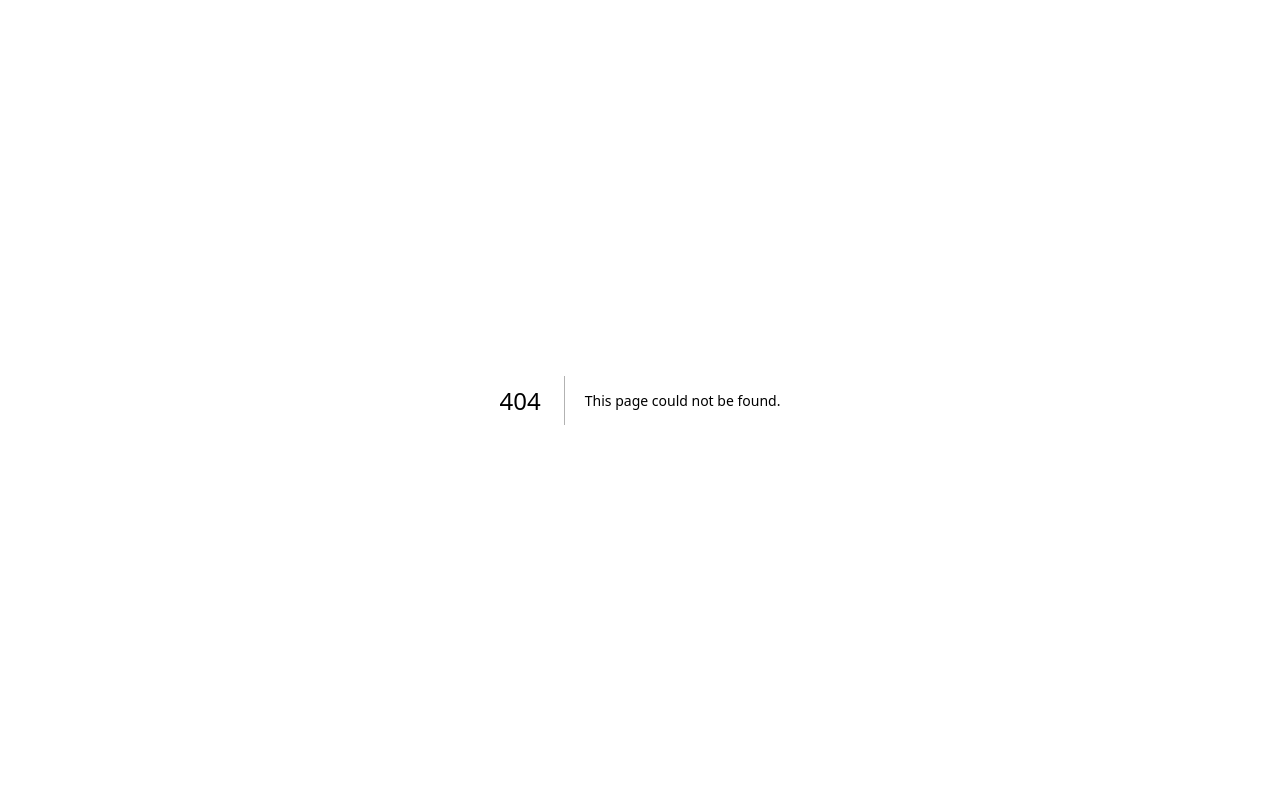
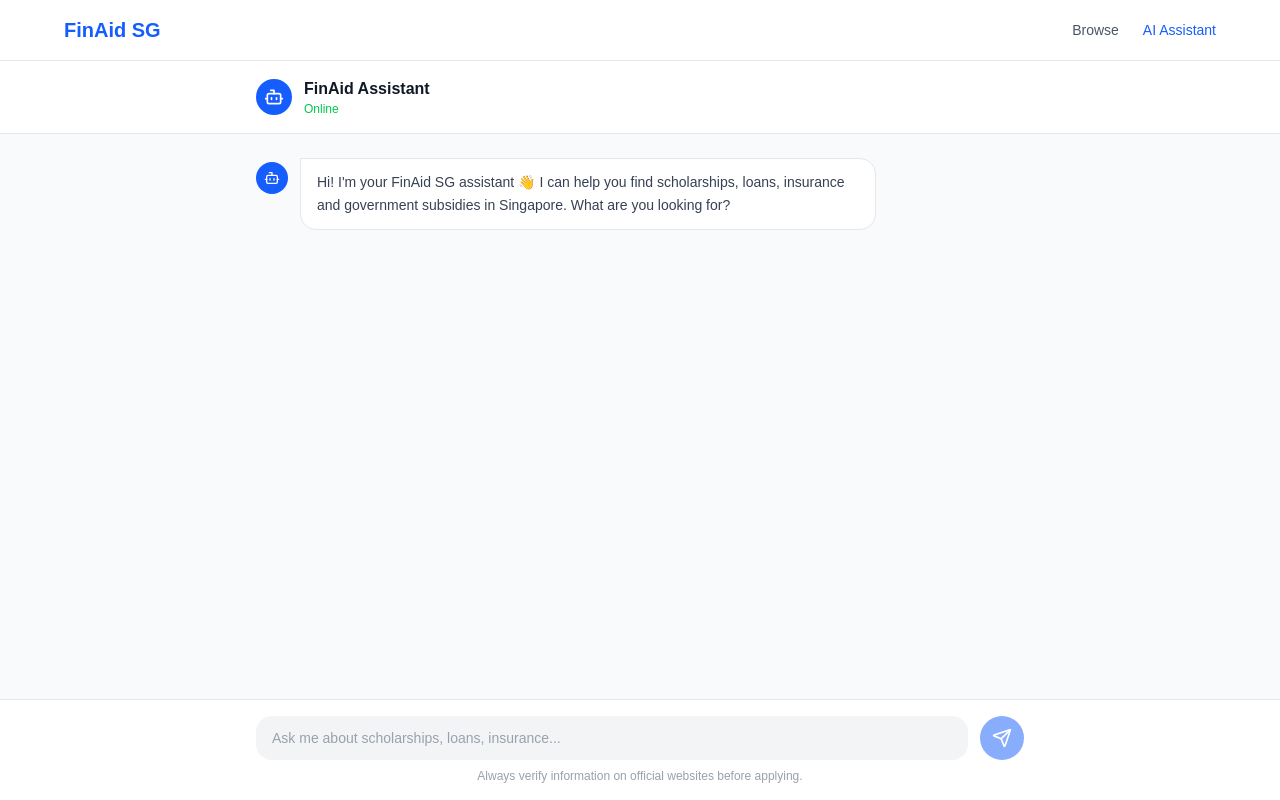
Before and after one commit to AshwinGunasekaran/finaid-sg, a Next.js app: page /chat in a window 1280 px wide. Before the commit this address had no page. Built offline with nearby package versions, Linux system fonts and the light colour scheme.

Commit message:
add AI chatbot with Claude API

```diff
--- a/package.json
+++ b/package.json
@@ -9,11 +9,14 @@
     "lint": "eslint"
   },
   "dependencies": {
+    "@anthropic-ai/sdk": "^0.95.2",
     "@supabase/supabase-js": "^2.105.4",
+    "@tailwindcss/typography": "^0.5.19",
     "lucide-react": "^1.14.0",
     "next": "16.2.6",
     "react": "19.2.4",
-    "react-dom": "19.2.4"
+    "react-dom": "19.2.4",
+    "react-markdown": "^10.1.0"
   },
   "devDependencies": {
     "@tailwindcss/postcss": "^4",
--- /dev/null
+++ b/src/app/api/chat/route.js
@@ -0,0 +1,58 @@
+import Anthropic from '@anthropic-ai/sdk'
+import { supabase } from '@/lib/supabase'
+
+const anthropic = new Anthropic({
+  apiKey: process.env.ANTHROPIC_API_KEY
+})
+
+export async function POST(request) {
+  try {
+    const { message } = await request.json()
+
+    // Fetch all schemes from database to give Claude context
+    const { data: schemes } = await supabase
+      .from('schemes')
+      .select('*, categories(name)')
+      .eq('is_active', true)
+
+    // Format schemes into readable context for Claude
+    const schemesContext = schemes.map(s => `
+      Name: ${s.title}
+      Category: ${s.categories?.name}
+      Provider: ${s.provider}
+      Description: ${s.description}
+      Amount: ${s.amount}
+      How it works: ${s.how_it_works}
+      Apply at: ${s.apply_url}
+    `).join('\n---\n')
+
+    const response = await anthropic.messages.create({
+      model: 'claude-sonnet-4-6',
+      max_tokens: 1024,
+      system: `You are a helpful financial aid assistant for Singapore.
+You help users find scholarships, loans, insurance and government subsidies.
+You have access to the following schemes in the database:
+
+${schemesContext}
+
+Guidelines:
+- Answer in a friendly, clear and simple way
+- Always mention the scheme name when recommending something
+- If a user asks about eligibility, be specific about the criteria
+- Always remind users to verify details on the official website before applying
+- If you don't know something or it's not in the database, say so honestly
+- Keep responses concise but helpful`,
+      messages: [
+        { role: 'user', content: message }
+      ]
+    })
+
+    return Response.json({
+      reply: response.content[0].text
+    })
+
+  } catch (error) {
+    console.error('Chat error:', error)
+    return Response.json({ error: 'Something went wrong' }, { status: 500 })
+  }
+}
--- /dev/null
+++ b/src/app/chat/page.js
@@ -0,0 +1,158 @@
+'use client'
+
+import ReactMarkdown from 'react-markdown'
+import { useState } from 'react'
+import Link from 'next/link'
+import { Send, Bot, User, Loader2 } from 'lucide-react'
+
+export default function ChatPage() {
+    const [messages, setMessages] = useState([
+        {
+            role: 'assistant',
+            content: "Hi! I'm your FinAid SG assistant 👋 I can help you find scholarships, loans, insurance and government subsidies in Singapore. What are you looking for?"
+        }
+    ])
+    const [input, setInput] = useState('')
+    const [loading, setLoading] = useState(false)
+
+    async function sendMessage() {
+        if (!input.trim() || loading) return
+
+        const userMessage = input.trim()
+        setInput('')
+        setLoading(true)
+
+        // Add user message to chat
+        setMessages(prev => [...prev, { role: 'user', content: userMessage }])
+
+        try {
+            const response = await fetch('/api/chat', {
+                method: 'POST',
+                headers: { 'Content-Type': 'application/json' },
+                body: JSON.stringify({ message: userMessage })
+            })
+
+            const data = await response.json()
+
+            setMessages(prev => [...prev, {
+                role: 'assistant',
+                content: data.reply || 'Sorry, something went wrong. Please try again.'
+            }])
+
+        } catch (error) {
+            setMessages(prev => [...prev, {
+                role: 'assistant',
+                content: 'Sorry, I encountered an error. Please try again.'
+            }])
+        }
+
+        setLoading(false)
+    }
+
+    function handleKeyDown(e) {
+        if (e.key === 'Enter' && !e.shiftKey) {
+            e.preventDefault()
+            sendMessage()
+        }
+    }
+
+    return (
+        <main className="min-h-screen bg-gray-50 flex flex-col">
+            {/* Navbar */}
+            <nav className="bg-white border-b border-gray-200 px-6 py-4">
+                <div className="max-w-6xl mx-auto flex items-center justify-between">
+                    <Link href="/" className="text-xl font-bold text-blue-600">
+                        FinAid SG
+                    </Link>
+                    <div className="flex gap-6 text-sm text-gray-600">
+                        <Link href="/browse" className="hover:text-blue-600">Browse</Link>
+                        <Link href="/chat" className="text-blue-600 font-medium">AI Assistant</Link>
+                    </div>
+                </div>
+            </nav>
+
+            {/* Chat header */}
+            <div className="bg-white border-b border-gray-200 px-6 py-4">
+                <div className="max-w-3xl mx-auto">
+                    <div className="flex items-center gap-3">
+                        <div className="bg-blue-600 rounded-full p-2">
+                            <Bot className="w-5 h-5 text-white" />
+                        </div>
+                        <div>
+                            <h1 className="font-semibold text-gray-900">FinAid Assistant</h1>
+                            <p className="text-xs text-green-500">Online</p>
+                        </div>
+                    </div>
+                </div>
+            </div>
+
+            {/* Messages */}
+            <div className="flex-1 overflow-y-auto px-6 py-6">
+                <div className="max-w-3xl mx-auto space-y-4">
+                    {messages.map((msg, i) => (
+                        <div
+                            key={i}
+                            className={`flex gap-3 ${msg.role === 'user' ? 'justify-end' : 'justify-start'}`}
+                        >
+                            {msg.role === 'assistant' && (
+                                <div className="bg-blue-600 rounded-full p-2 h-fit mt-1">
+                                    <Bot className="w-4 h-4 text-white" />
+                                </div>
+                            )}
+                            <div
+                                className={`max-w-xl px-4 py-3 rounded-2xl text-sm leading-relaxed ${msg.role === 'user'
+                                    ? 'bg-blue-600 text-white rounded-tr-none'
+                                    : 'bg-white border border-gray-200 text-gray-700 rounded-tl-none'
+                                    }`}
+                            >
+                                <ReactMarkdown>
+                                    {msg.content}
+                                </ReactMarkdown>
+                            </div>
+                            {msg.role === 'user' && (
+                                <div className="bg-gray-200 rounded-full p-2 h-fit mt-1">
+                                    <User className="w-4 h-4 text-gray-600" />
+                                </div>
+                            )}
+                        </div>
+                    ))}
+
+                    {loading && (
+                        <div className="flex gap-3 justify-start">
+                            <div className="bg-blue-600 rounded-full p-2 h-fit mt-1">
+                                <Bot className="w-4 h-4 text-white" />
+                            </div>
+                            <div className="bg-white border border-gray-200 rounded-2xl rounded-tl-none px-4 py-3">
+                                <Loader2 className="w-4 h-4 animate-spin text-gray-400" />
+                            </div>
+                        </div>
+                    )}
+                </div>
+            </div>
+
+            {/* Input */}
+            <div className="bg-white border-t border-gray-200 px-6 py-4">
+                <div className="max-w-3xl mx-auto flex gap-3">
+                    <textarea
+                        value={input}
+                        onChange={(e) => setInput(e.target.value)}
+                        onKeyDown={handleKeyDown}
+                        placeholder="Ask me about scholarships, loans, insurance..."
+                        rows={1}
+                        className="flex-1 bg-gray-100 rounded-2xl px-4 py-3 text-sm outline-none resize-none text-gray-700 placeholder-gray-400"
+                    />
+                    <button
+                        onClick={sendMessage}
+                        disabled={loading || !input.trim()}
+                        className="bg-blue-600 text-white rounded-full p-3 hover:bg-blue-700 transition disabled:opacity-50 disabled:cursor-not-allowed"
+                    >
+                        <Send className="w-5 h-5" />
+                    </button>
+                </div>
+                <p className="text-xs text-gray-400 text-center mt-2">
+                    Always verify information on official websites before applying.
+                </p>
+            </div>
+        </main>
+    )
+}
```
Also changed, not shown: 1 other file (tests, documents, lock files or other folders).
